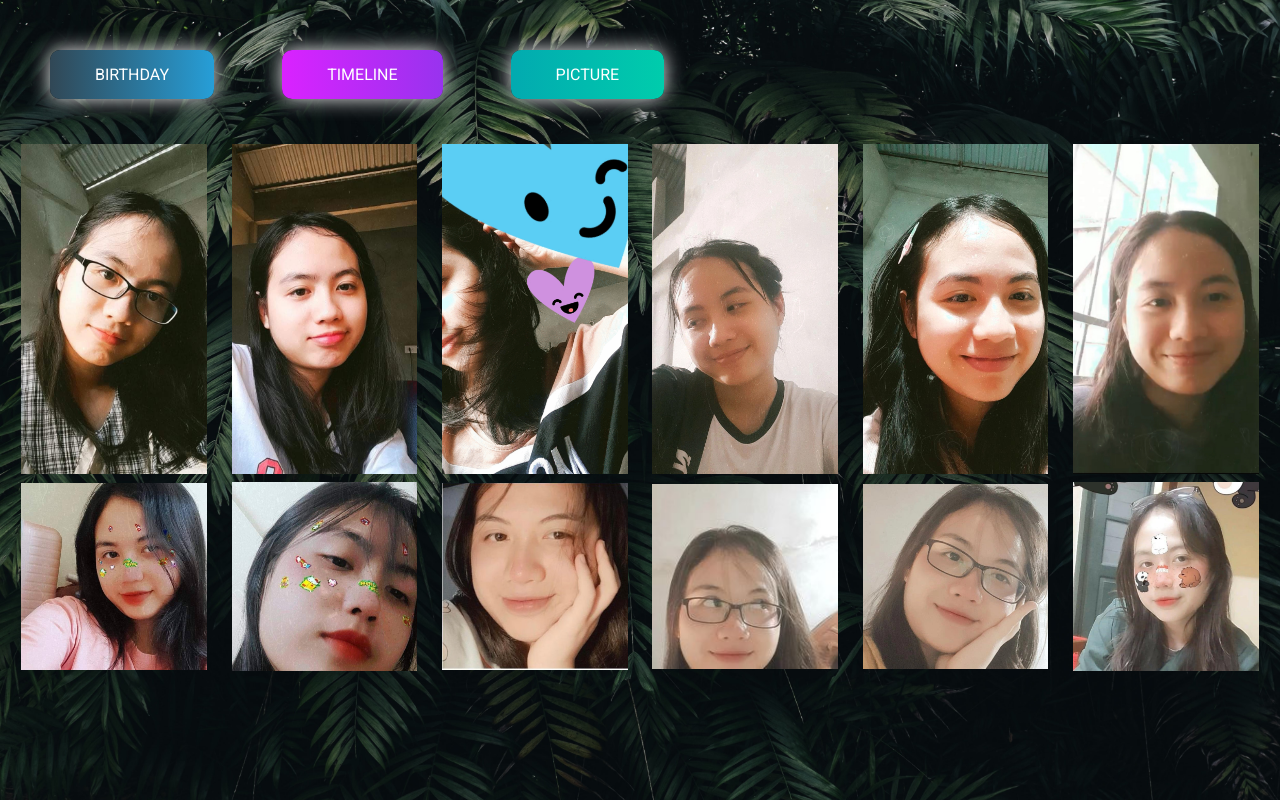
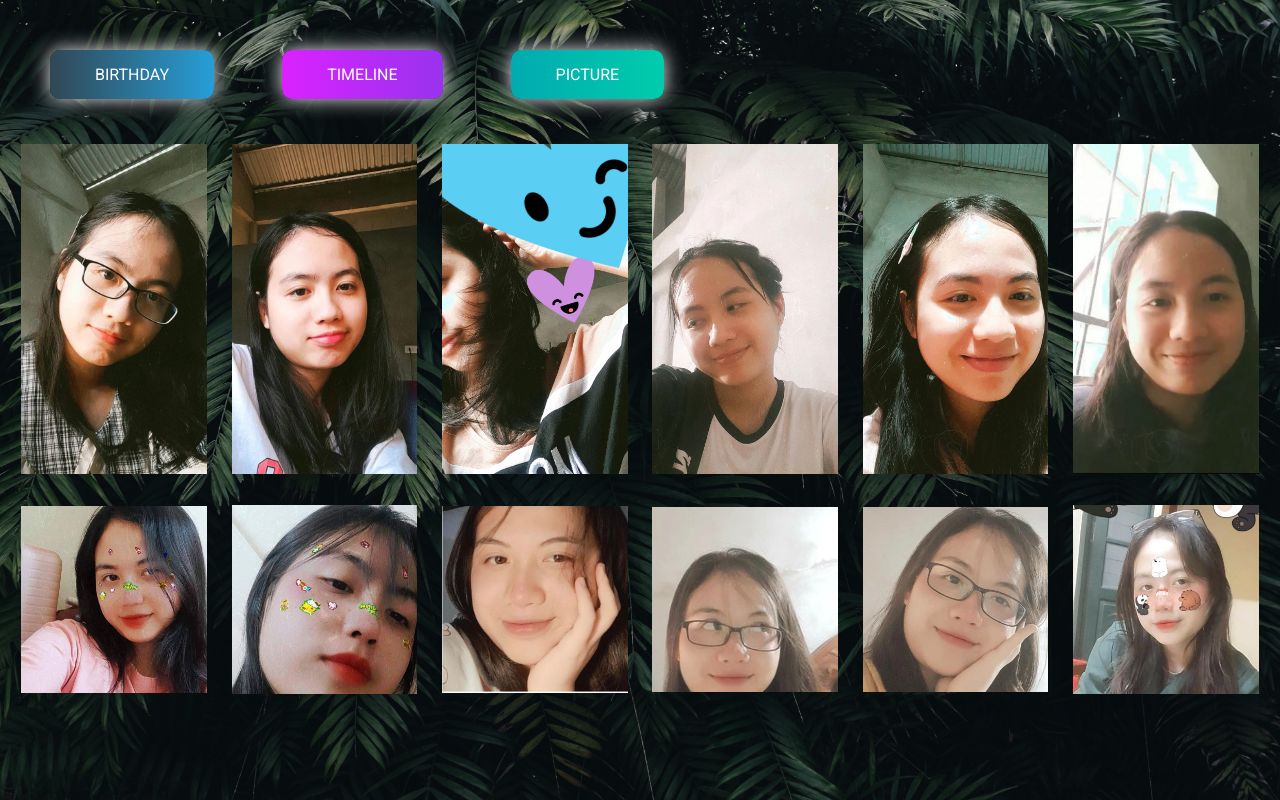
Before and after one commit to DaoDacDat/birthday_Va, a plain HTML site: page gallery.html in a window 1280 px wide. Drawn offline with Linux system fonts and the light colour scheme.

Commit message:
Update gallery.html

```diff
--- a/gallery.html
+++ b/gallery.html
@@ -44,6 +44,9 @@
                 </div></th>
               </tr>
               <tr>
+                <th><br></th>
+              </tr>
+              <tr>
                 <th><div class="gallery-item">
                         <div class="content"><img src="./img/Va15.jpg" alt="" /></div>
                 </div></th>
```
